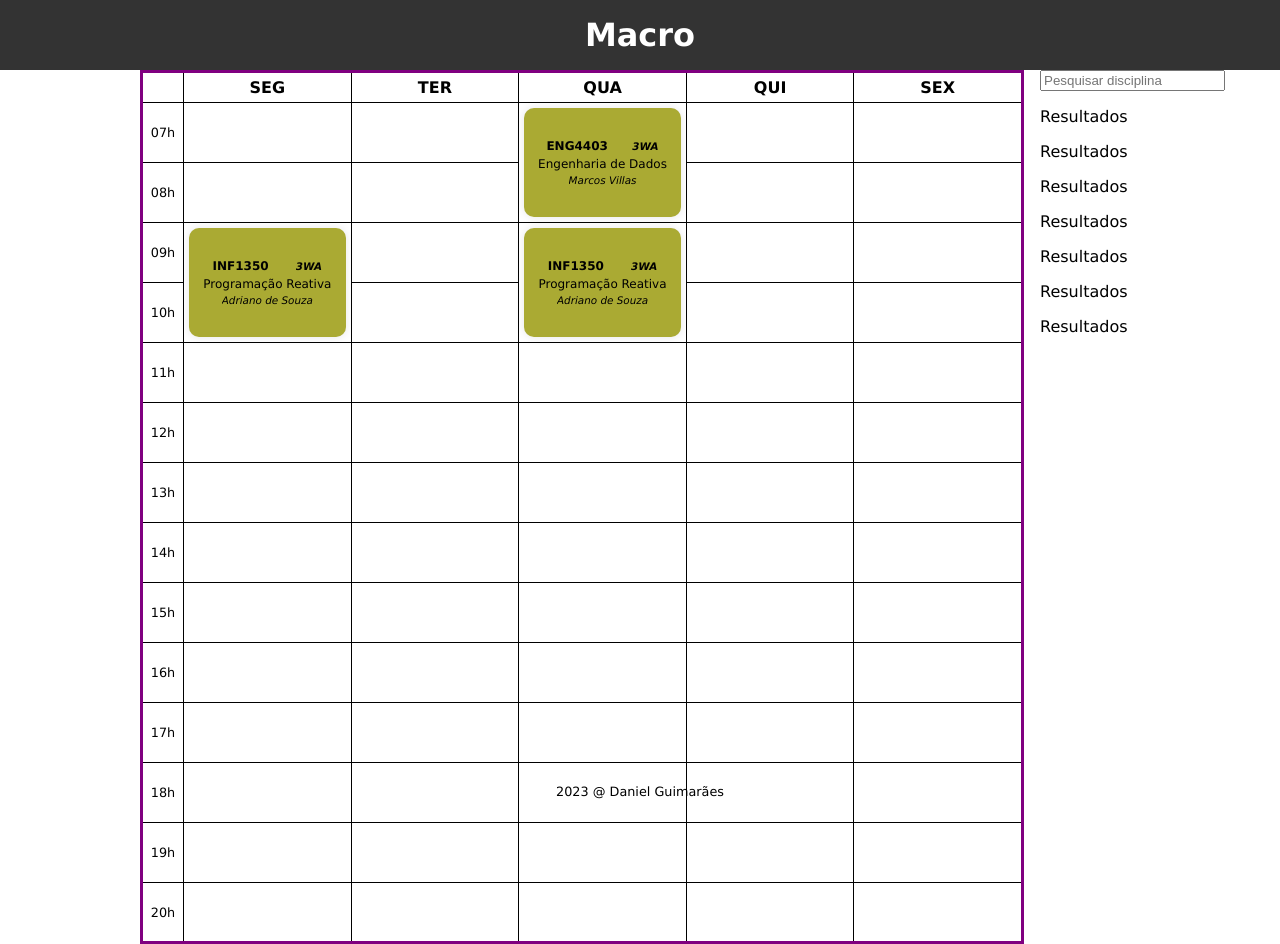
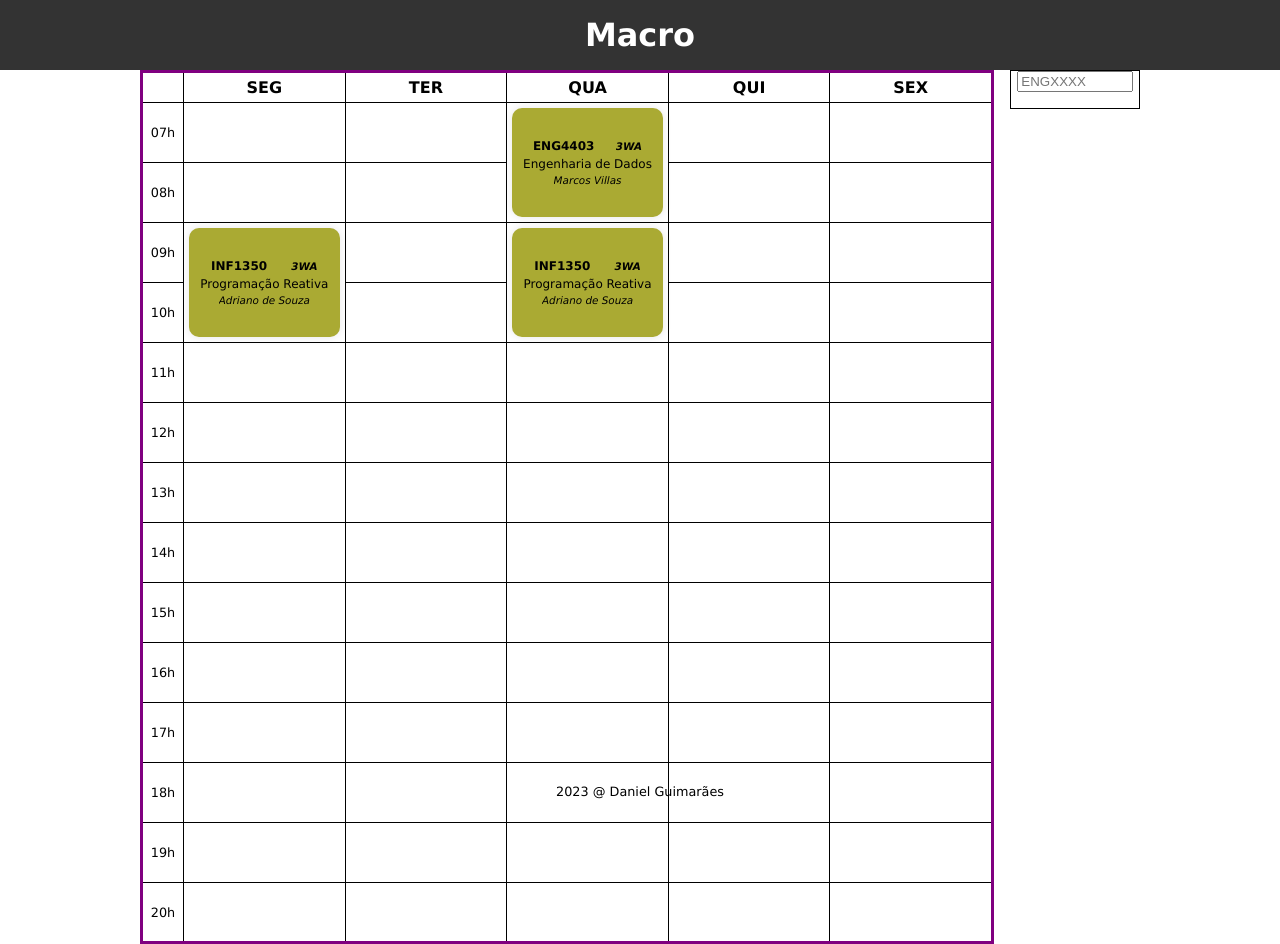
Before and after one commit to Leinadium/puc-disciplinas, a SvelteKit app in the folder front/: page / in a window 1280 px wide. Built offline with nearby package versions, Linux system fonts and the light colour scheme.

Commit message:
front: lista integrada com a api

```diff
--- a/front/src/components/MainPage.svelte
+++ b/front/src/components/MainPage.svelte
@@ -8,3 +8,10 @@
         <slot />
     </main>
 <Footer />
+
+<style>
+    main {
+        width: 100%;
+        height: 100%;
+    }
+</style>
--- a/front/src/components/grade/ListaSelecao.svelte
+++ b/front/src/components/grade/ListaSelecao.svelte
@@ -1,37 +1,83 @@
 <script lang="ts">
+	import { pesquisarDisciplinas } from "$lib/api";
+	import type { DisciplinaBasica } from "../../types/disciplinas";
+    import type { ErrorApi } from "../../types/api";
+	import DisciplinaBox from "../common/DisciplinaBox.svelte";
 
+    let disciplinas: DisciplinaBasica[] = [];
+
+    let queryStr: string = "";
+    let queryLast: string = "";
+
+    /** Faz a pesquisa */
+    const pesquisar = (texto: string) => {
+        queryStr = texto;
+        pesquisarDisciplinas(texto)
+            .then((ds: DisciplinaBasica[]) => {
+                disciplinas = ds;
+                queryLast = queryStr;
+            })
+            .catch((e: ErrorApi) => {
+                console.log(e.message)
+            })
+    }
+
+    const pesquisarChange = (e: Event) => {
+        pesquisar((e.target as HTMLInputElement).value);
+    }
+
+    const pesquisarComDelay = (e: Event) => {
+        queryStr = (e.target as HTMLInputElement).value;
+        const queryNow = queryStr;
+        setTimeout(() => {
+            if (queryNow == queryStr && queryNow !== queryLast) {
+                pesquisar(queryNow);
+            }
+        }, 500);
+    }
 </script>
 
 
 <div id="lista-selecao">
-    <div id="search-bar">
-        <input type="text" placeholder="Pesquisar disciplina" />
+    <div id="pesquisa">
+        <input
+            type="text" placeholder="ENGXXXX"
+            on:input={pesquisarComDelay}
+            on:change={pesquisarChange}
+        />
     </div>
 
     <div id="resultados">
-        <span>Resultados</span>
-        <span>Resultados</span>
-        <span>Resultados</span>
-        <span>Resultados</span>
-        <span>Resultados</span>
-        <span>Resultados</span>
-        <span>Resultados</span>
+        {#each disciplinas as d}
+            <DisciplinaBox info={d} />
+        {/each}
     </div>
 </div>
 
 
 <style>
     #lista-selecao {
-        width: 10%;
+        width: 15%;
         height: 100%;
-
-        flex-grow: 1;
+        overflow-y: scroll;
 
         display: flex;
         flex-flow: column nowrap;
         justify-content: center;
         align-items: stretch;
         gap: 1rem;
+
+        border: 1px solid black;
+    }
+
+    #pesquisa {
+        width: 100%;
+    }
+
+    input {
+        box-sizing: border-box;
+        margin: 0% 5%;
+        width: 90%;
     }
 
     #resultados {
--- /dev/null
+++ b/front/src/lib/api.ts
@@ -0,0 +1,20 @@
+import type { ErrorApi, ListaDisciplinasApi } from "../types/api";
+import type { DisciplinaBasica } from "../types/disciplinas";
+
+const API_URL = 'http://localhost:8080/disciplinas/pesquisa?query='
+
+export async function pesquisarDisciplinas(texto: string): Promise<DisciplinaBasica[]> {
+    let res = await fetch(API_URL + texto);
+    if (res.status != 200) {
+        let body: ErrorApi | undefined = await res.json();
+        if (body && body.message) {
+            throw new Error(body.message);
+        } else {
+            throw new Error("Erro ao acessar a API");
+        }
+    }
+
+    let body: ListaDisciplinasApi = await res.json();
+    let disciplinas: DisciplinaBasica[] = body.data;
+    return disciplinas
+}
```
Also changed, not shown: front/src/types/api.d.ts (added, +9 -0 lines).
